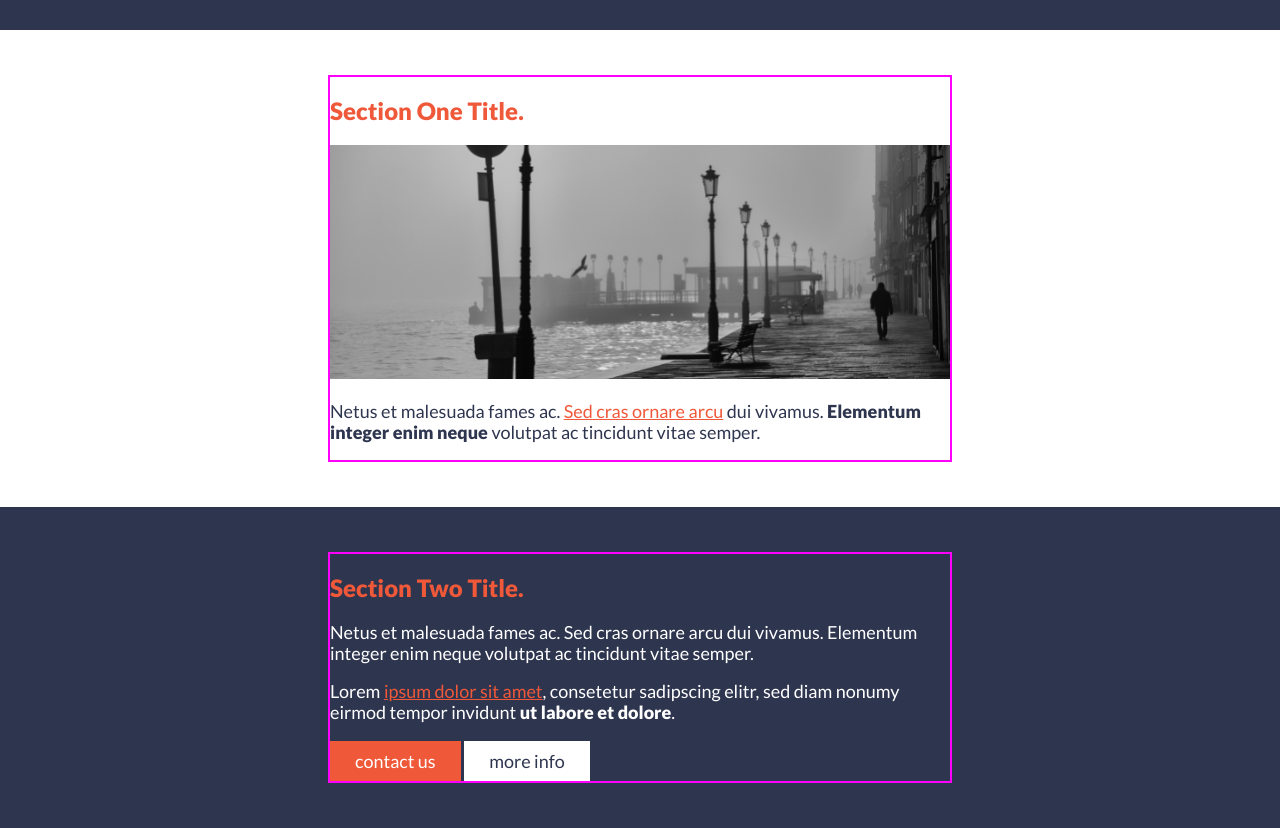
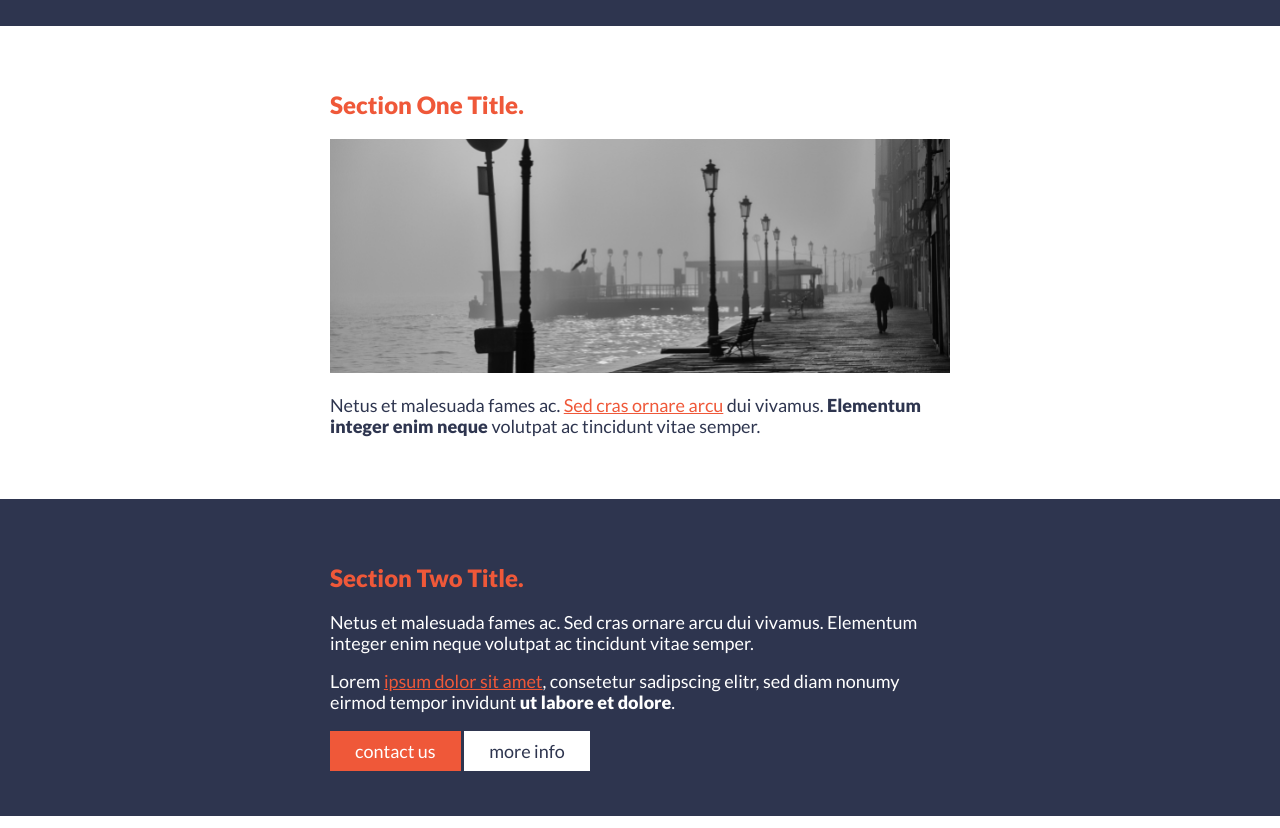
Before and after one commit to FawziaAkbari/assignment-11th, a plain HTML site: page module_6_resposive/Min_max/index.html in a window 1280 px wide. Shown: the part 105-933 px from the top of the page. Drawn offline with nearby package versions, Linux system fonts and the light colour scheme.

Commit message:
clean the min max web page

```diff
--- a/module_6_resposive/Min_max/css/styles.css
+++ b/module_6_resposive/Min_max/css/styles.css
@@ -79,8 +79,6 @@ section {
 .container {
     max-width: 620px;
     width: 90%;
-
-    border: 2px solid magenta;
     margin: 0 auto;
 }
 
```
Also changed, not shown: module_6_resposive/Min_max/README.md (deleted).
